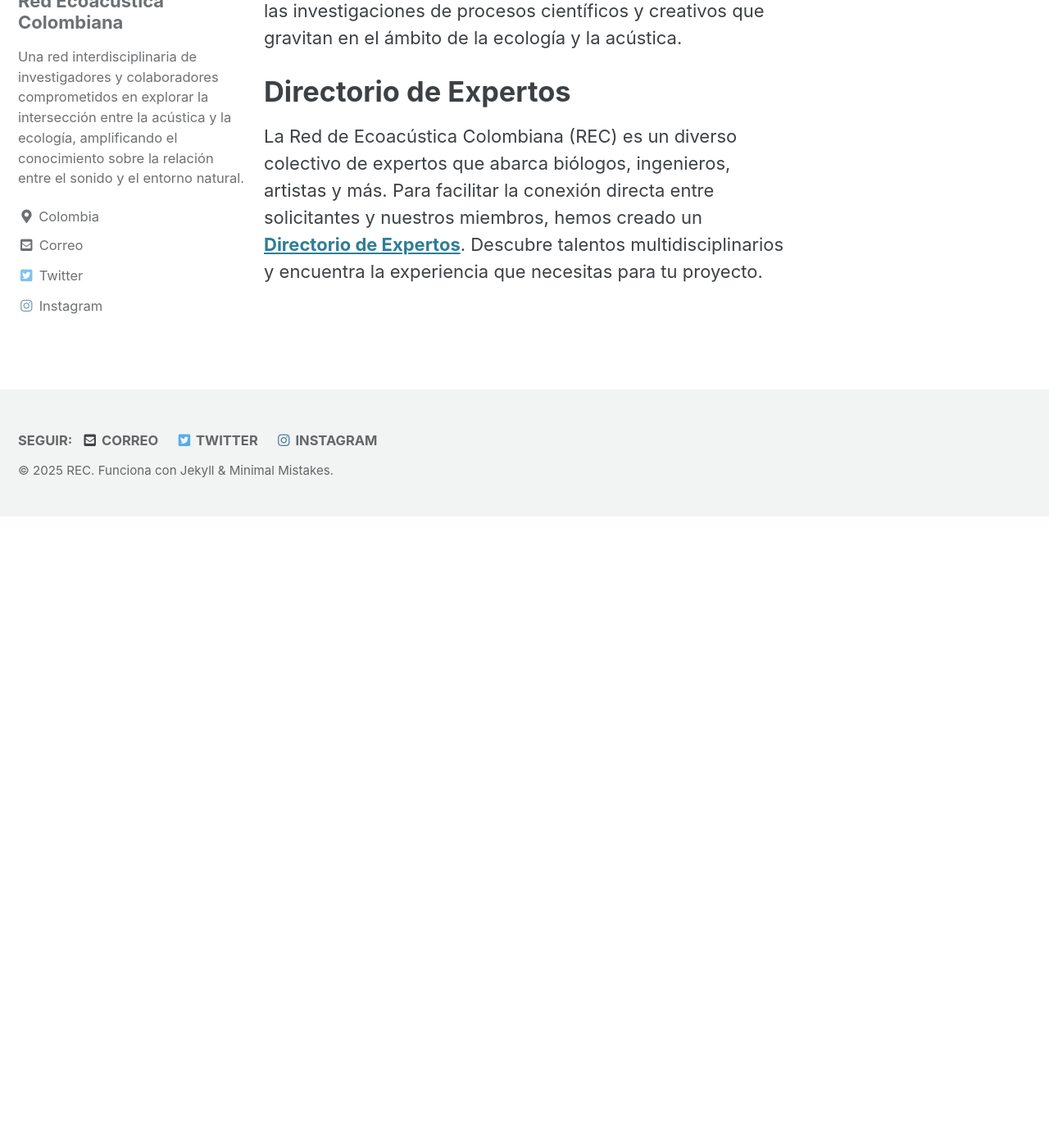
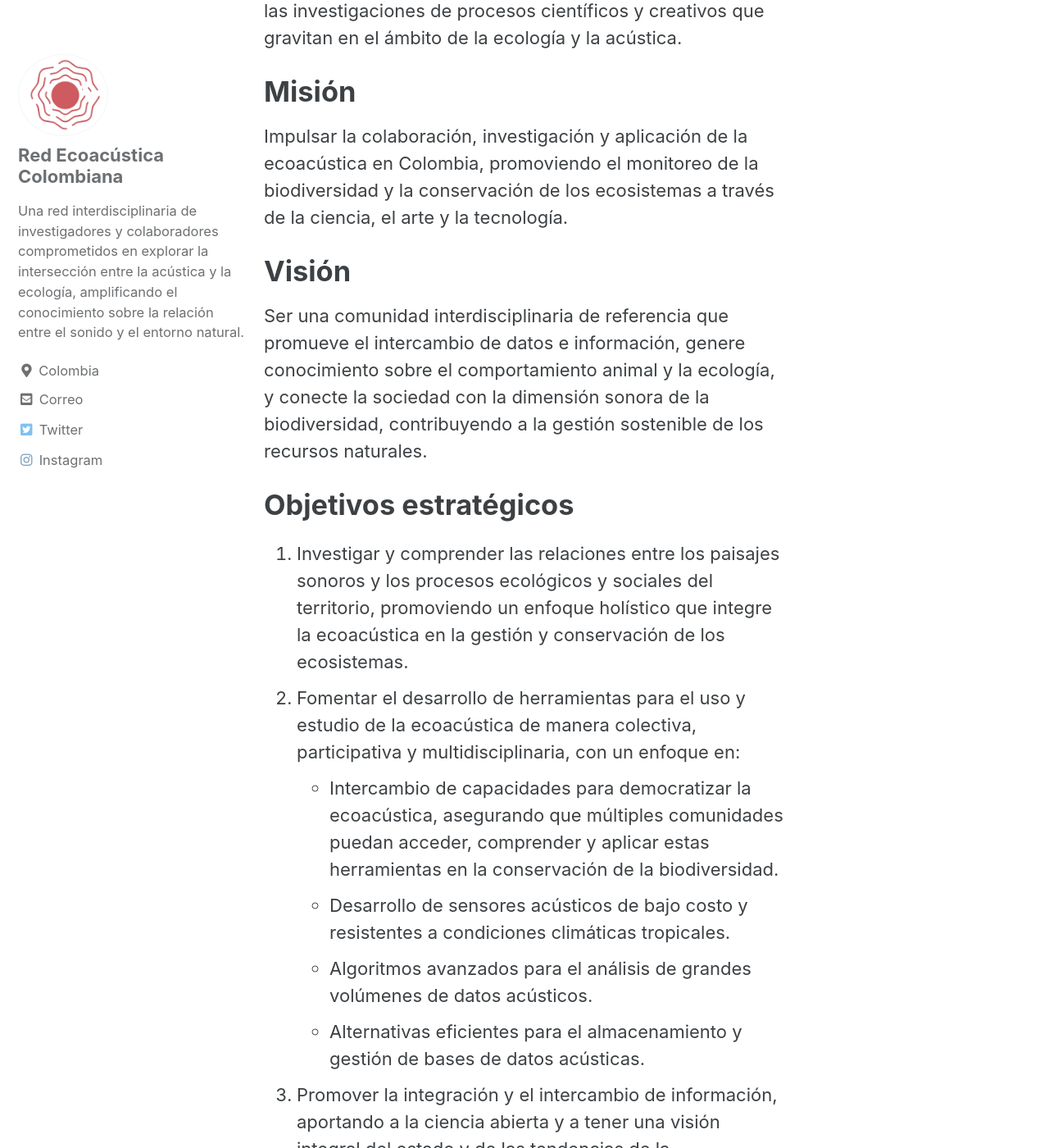
Before and after one commit to redecoacustica/recweb, a Jekyll site: the page built from acerca.md, in a window 1280 px wide and 1400 px high, scrolled down 963 px. Shown: the whole window at 82% size. Built offline with Jekyll 4.4.1, drawn with Linux system fonts in a browser that asks for light colours; cached includes are drawn as plain includes; before the commit the page ends 1593 px from its top, so only the background shows below that; some of the changed text lies outside the part shown.

Commit message:
Update acerca.md
ENH: Added mision and vision

```diff
--- a/acerca.md
+++ b/acerca.md
@@ -12,6 +12,22 @@ La Red de Ecoacústica Colombiana (REC) inició en el año 2018, con la misión
 
 La naturaleza multifacética del universo sonoro nos ha permitido ser transdisciplinarios, conectando a expertos biólogos de diversos taxones con ingenieros, matemáticos y artistas. La red es concebida como un punto de encuentro y sinergia, donde se forjan alianzas estratégicas que amplían de manera significativa la capacidad analítica para abordar las investigaciones de procesos científicos y creativos que gravitan en el ámbito de la ecología y la acústica.
 
+# Misión
+Impulsar la colaboración, investigación y aplicación de la ecoacústica en Colombia, promoviendo el monitoreo de la biodiversidad y la conservación de los ecosistemas a través de la ciencia, el arte y la tecnología.
+
+# Visión
+Ser una comunidad interdisciplinaria de referencia que promueve el intercambio de datos e información, genere conocimiento sobre el comportamiento animal y la ecología, y conecte la sociedad con la dimensión sonora de la biodiversidad, contribuyendo a la gestión sostenible de los recursos naturales.
+
+# Objetivos estratégicos
+1. Investigar y comprender las relaciones entre los paisajes sonoros y los procesos ecológicos y sociales del territorio, promoviendo un enfoque holístico que integre la ecoacústica en la gestión y conservación de los ecosistemas.
+2. Fomentar el desarrollo de herramientas para el uso y estudio de la ecoacústica de manera colectiva, participativa y multidisciplinaria, con un enfoque en:
+   * Intercambio de capacidades para democratizar la ecoacústica, asegurando que múltiples comunidades puedan acceder, comprender y aplicar estas herramientas en la conservación de la biodiversidad.
+   * Desarrollo de sensores acústicos de bajo costo y resistentes a condiciones climáticas tropicales.
+   * Algoritmos avanzados para el análisis de grandes volúmenes de datos acústicos.
+   * Alternativas eficientes para el almacenamiento y gestión de bases de datos acústicas.
+3. Promover la integración y el intercambio de información, aportando a la ciencia abierta y a tener una visión integral del estado y de las tendencias de la biodiversidad en el país.
+4. Fortalecer la articulación entre sus miembros, fomentando la creación de sinergias y redes de colaboración en proyectos de investigación y conservación.
+
 # Directorio de Expertos
 
 La Red de Ecoacústica Colombiana (REC) es un diverso colectivo de expertos que abarca biólogos, ingenieros, artistas y más. Para facilitar la conexión directa entre solicitantes y nuestros miembros, hemos creado un [**Directorio de Expertos**](https://docs.google.com/spreadsheets/d/1Nlvn-JLPBr4x0wEq43xPlC5xKUbIGSYr/edit?usp=sharing&ouid=114824816126952175436&rtpof=true&sd=true). Descubre talentos multidisciplinarios y encuentra la experiencia que necesitas para tu proyecto.
```
